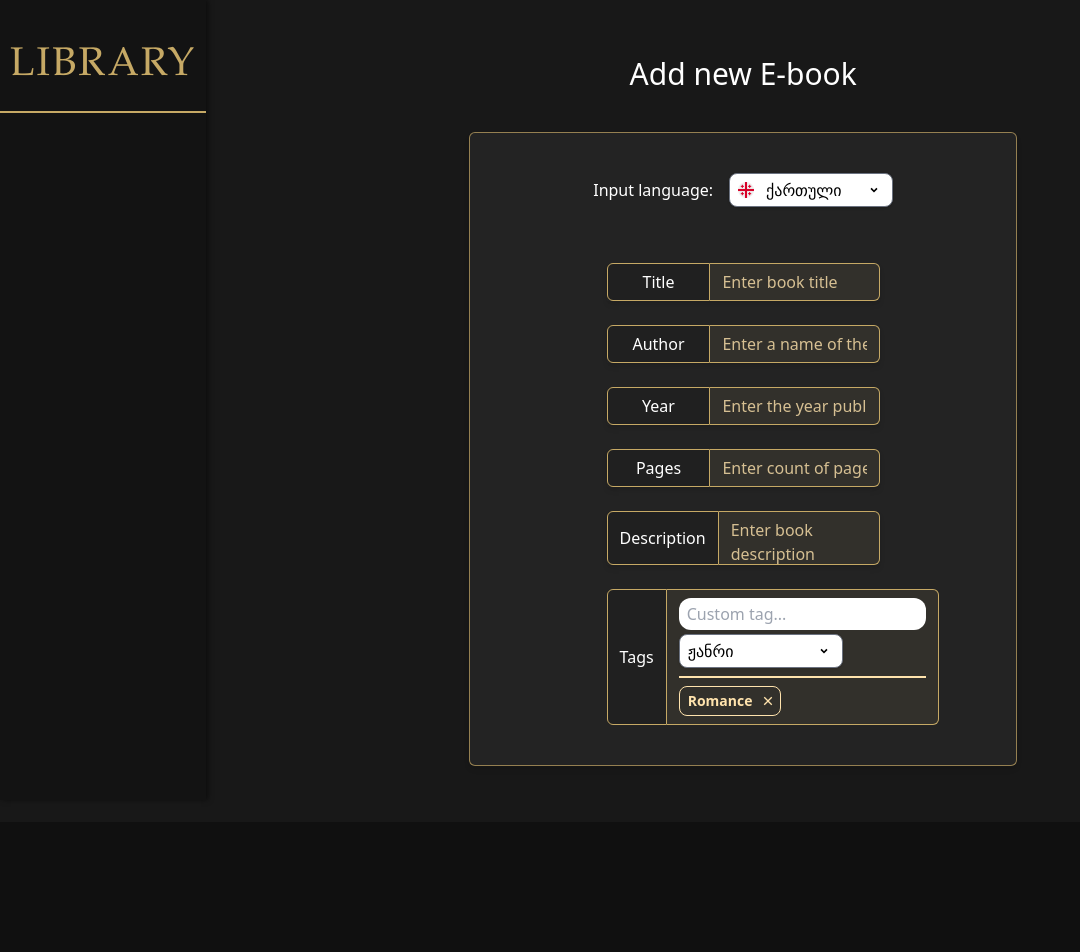
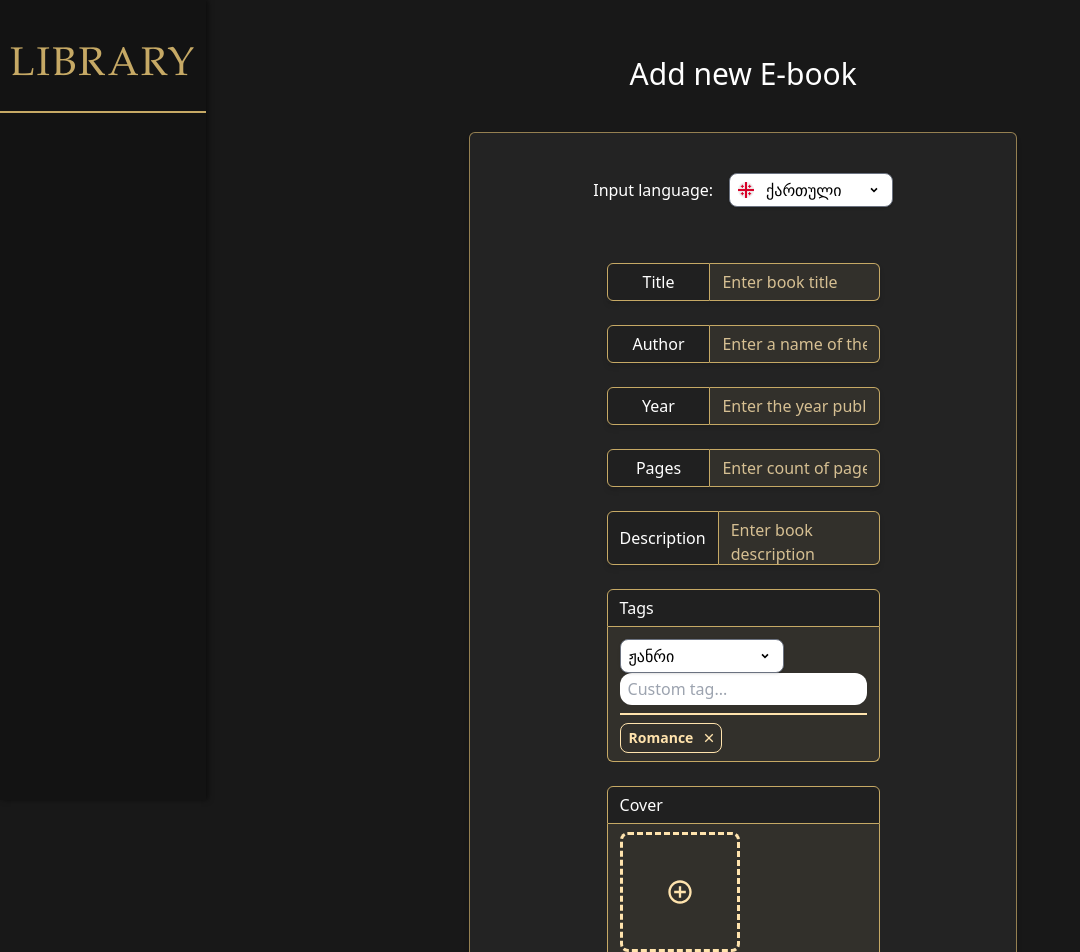
Before and after one commit to GeekoIsaGeek/libra, a Vue app: page /add in a window 1280 px wide. Shown: the top 952 px of the page, without its empty margins (0-1080 px from the left). Before the commit the page ends 822 px from the top, so only its background shows below. Built offline with nearby package versions, Linux system fonts and the light colour scheme.

Commit message:
feat: add a new input field for adding an image

```diff
--- /dev/null
+++ b/src/components/UI/ImageInput.vue
@@ -0,0 +1,47 @@
+<script lang="ts" setup>
+import TheAddImageIcon from '@/components/icons/AddImageIcon.vue';
+import { computed, ref } from 'vue';
+
+const emit = defineEmits<{
+	setPhoto: [selected: string];
+}>();
+
+const selectedImage = ref<File>();
+const canShowModal = ref(false);
+
+const handleChange = (e: Event) => {
+	const target = e.currentTarget as HTMLInputElement;
+	const selectedFile = (target.files as FileList)[0];
+
+	if (!selectedFile) {
+		selectedImage.value = null;
+	}
+
+	if (selectedFile && selectedFile.size < 2 * 1024 * 1024) {
+		selectedImage.value = selectedFile;
+		canShowModal.value = true;
+		emit('setPhoto', selectedFile);
+	}
+	target.value = '';
+};
+
+const imageUrl = computed(() => {
+	return selectedImage.value ? URL.createObjectURL(selectedImage.value) : '';
+});
+</script>
+
+<template>
+	<div
+		class="w-[120px] h-[120px] overflow-hidden relative flex items-center rounded-lg justify-center border-[3px] border-dashed border-wheat hover:bg-wheat/10 transition-colors"
+		:class="{ 'py-5': !imageUrl }"
+	>
+		<TheAddImageIcon class="fill-wheat w-7 h-7" v-if="!imageUrl" />
+		<img :src="imageUrl" v-else="imageUrl" class="w-full h-full rounded object-cover" />
+		<input
+			type="file"
+			accept="image/jpeg, iamge/png, image/webp"
+			class="scale-[600%] cursor-pointer opacity-0 absolute top-half left-0"
+			@change="handleChange"
+		/>
+	</div>
+</template>
--- a/src/components/add/AddBook.vue
+++ b/src/components/add/AddBook.vue
@@ -1,8 +1,10 @@
 <script setup>
-import { onMounted, reactive, ref, capitalize } from 'vue';
+import { computed, reactive, ref, watchEffect } from 'vue';
 import LanguageSwitcher from '@/components/common/LanguageSwitcher.vue';
 import FormInput from '@/components/UI/FormInput.vue';
 import TagsInput from '@/components/add/TagsInput.vue';
+import ImageInput from '@/components/UI/ImageInput.vue';
+import CustomInputWrapper from '@/components/common/CustomInputWrapper.vue';
 
 const bookDetails = reactive({
 	title: { en: '', ka: '' },
@@ -26,6 +28,10 @@ const handleTagRemove = (tag) => {
 	if (tag === '') return;
 	bookDetails.tags = bookDetails.tags.filter((t) => t.toLowerCase() !== tag.toLowerCase());
 };
+
+watchEffect(() => {
+	console.log(bookDetails);
+});
 </script>
 
 <template>
@@ -79,6 +85,10 @@ const handleTagRemove = (tag) => {
 				/>
 
 				<TagsInput :tags="bookDetails.tags" :addHandler="handleTagAdd" :removeHandler="handleTagRemove" />
+
+				<CustomInputWrapper label="Cover">
+					<ImageInput @setPhoto="(image) => (bookDetails.image = image)" />
+				</CustomInputWrapper>
 			</form>
 		</div>
 	</div>
--- a/src/components/add/TagsInput.vue
+++ b/src/components/add/TagsInput.vue
@@ -2,6 +2,7 @@
 import SelectGenre from '@/components/common/SelectGenre.vue';
 import RemovableTag from '@/components/common/RemovableTag.vue';
 import { ref } from 'vue';
+import CustomInputWrapper from '@/components/common/CustomInputWrapper.vue';
 
 const props = defineProps({
 	tags: Array,
@@ -18,15 +19,9 @@ const handleTagAdd = () => {
 </script>
 
 <template>
-	<div class="flex">
-		<div
-			class="bg-almostBlack/20 w-[10rem] flex items-center justify-center px-3 text-normal text-center py-1.5 border border-gold rounded-l-md"
-		>
-			Tags
-		</div>
-		<div
-			class="border border-gold resize-none text-wheat outline-none border-l-0 py-2 px-3 rounded-r-md w-full bg-lightBrown/10 placeholder:text-wheat/80"
-		>
+	<CustomInputWrapper label="Tags">
+		<div class="flex justify-between flex-wrap">
+			<SelectGenre class="w-max mt-1" :selectHandler="addHandler" />
 			<input
 				type="text"
 				class="rounded-xl outline-none text-black px-2 py-1"
@@ -34,10 +29,9 @@ const handleTagAdd = () => {
 				@keyup.enter="handleTagAdd"
 				v-model="input"
 			/>
-			<SelectGenre class="w-max mt-1" :selectHandler="addHandler" />
-			<ul class="flex flex-wrap gap-1.5 mt-2 pt-2 border-t-2 border-wheat" v-if="tags.length > 0">
-				<RemovableTag v-for="tag in tags" :key="tag" :text="tag" :closeHandler="removeHandler" />
-			</ul>
 		</div>
-	</div>
+		<ul class="flex flex-wrap gap-1.5 mt-2 pt-2 border-t-2 border-wheat" v-if="tags.length > 0">
+			<RemovableTag v-for="tag in tags" :key="tag" :text="tag" :closeHandler="removeHandler" />
+		</ul>
+	</CustomInputWrapper>
 </template>
--- /dev/null
+++ b/src/components/common/CustomInputWrapper.vue
@@ -0,0 +1,20 @@
+<script setup>
+defineProps({
+	label: String,
+});
+</script>
+
+<template>
+	<div class="flex flex-col min-w-1/2">
+		<div
+			class="bg-almostBlack/20 w-full flex items-center justify-start px-3 text-normal text-center py-1.5 border border-gold rounded-t-md"
+		>
+			{{ label }}
+		</div>
+		<div
+			class="items-center border border-gold resize-none text-wheat outline-none border-t-0 py-2 px-3 rounded-b-md w-full bg-lightBrown/10 placeholder:text-wheat/80"
+		>
+			<slot />
+		</div>
+	</div>
+</template>
--- /dev/null
+++ b/src/components/icons/AddImageIcon.vue
@@ -0,0 +1,8 @@
+<template>
+	<svg xmlns="http://www.w3.org/2000/svg" viewBox="0 0 24 24">
+		<path
+			d="M11 11V7H13V11H17V13H13V17H11V13H7V11H11ZM12 22C6.47715 22 2 17.5228 2 12C2 6.47715 6.47715 2 12 2C17.5228 2 22 6.47715 22 12C22 17.5228 17.5228 22 12 22ZM12 20C16.4183 20 20 16.4183 20 12C20 7.58172 16.4183 4 12 4C7.58172 4 4 7.58172 4 12C4 16.4183 7.58172 20 12 20Z"
+			fill="current"
+		></path>
+	</svg>
+</template>
```
